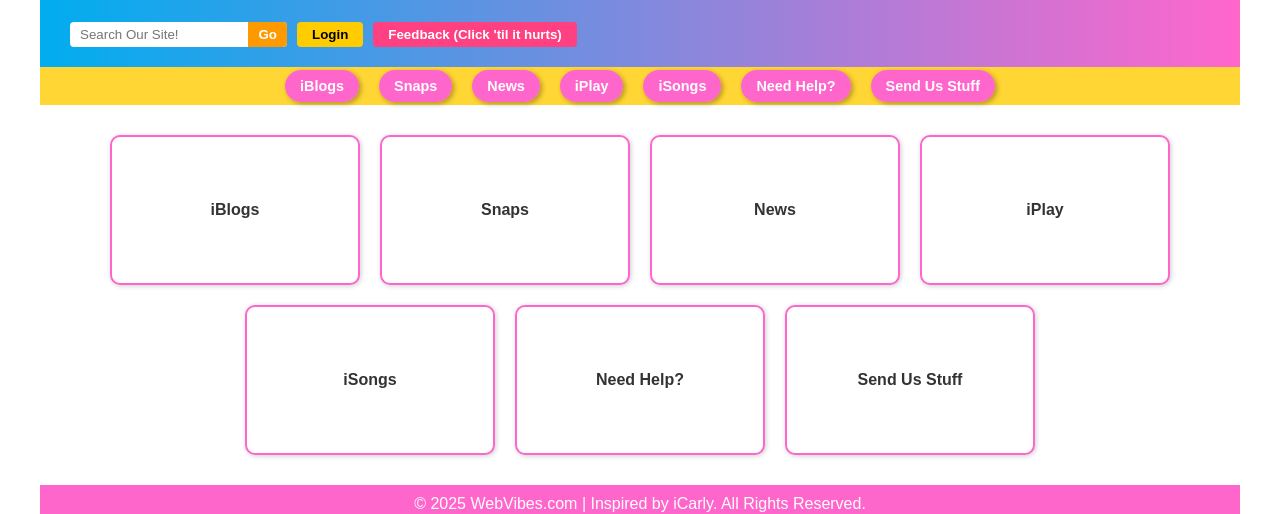
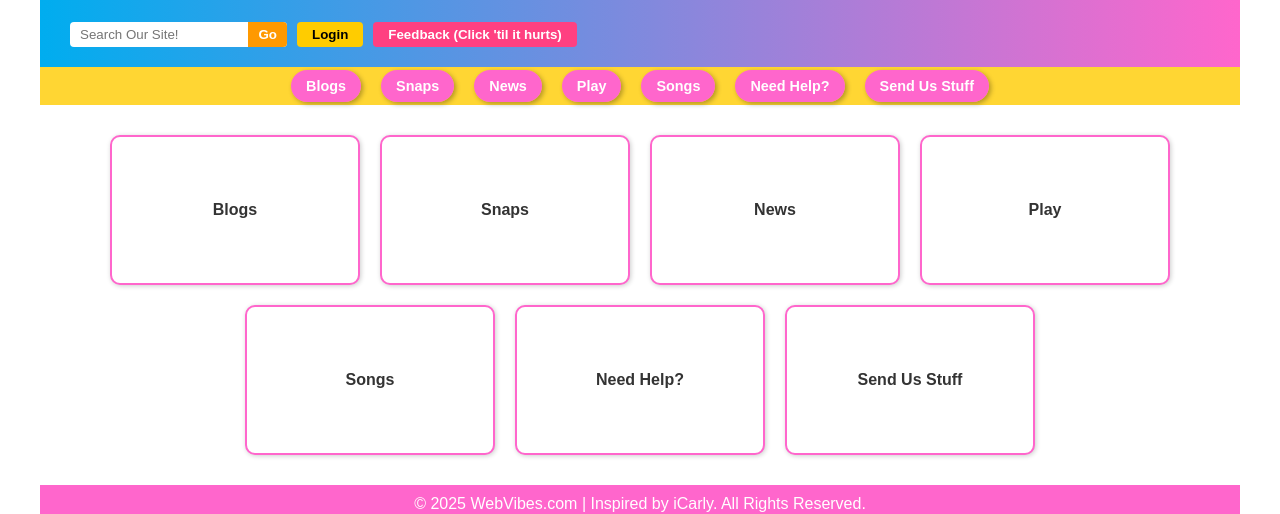
Before and after one commit to SultanRay2011/webshow, a plain HTML site: page index.html in a window 1280 px wide. Shown: the part 153-667 px from the top of the page. Drawn offline with Linux system fonts and the light colour scheme.

Commit message:
Update index.html

```diff
--- a/index.html
+++ b/index.html
@@ -4,7 +4,7 @@
   <meta charset="UTF-8" />
   <meta name="description" content="WebVibes.com - Inspired by iCarly" />
   <meta name="viewport" content="width=device-width, initial-scale=1.0" />
-  <title>WebVibes.com - iCarly-Inspired Layout</title>
+  <title>WebVibes.com - Bubbly Layout</title>
   <style>
     /* RESET */
     * {
@@ -209,7 +209,7 @@
     <!-- NAVIGATION BAR -->
     <div class="navbar">
       <div class="nav-item">
-        <a href="#blogs" class="nav-link">iBlogs</a>
+        <a href="#blogs" class="nav-link">Blogs</a>
       </div>
       <div class="nav-item">
         <a href="#snaps" class="nav-link">Snaps</a>
@@ -218,10 +218,10 @@
         <a href="#news" class="nav-link">News</a>
       </div>
       <div class="nav-item">
-        <a href="#video" class="nav-link">iPlay</a>
+        <a href="#play" class="nav-link">Play</a>
       </div>
       <div class="nav-item">
-        <a href="#songs" class="nav-link">iSongs</a>
+        <a href="#songs" class="nav-link">Songs</a>
       </div>
       <div class="nav-item">
         <a href="#help" class="nav-link">Need Help?</a>
@@ -233,11 +233,11 @@
 
     <!-- MAIN CONTENT (SECTION BOXES AS PLACEHOLDERS) -->
     <div class="content-sections">
-      <div class="section-box" id="blogs">iBlogs</div>
+      <div class="section-box" id="blogs">Blogs</div>
       <div class="section-box" id="snaps">Snaps</div>
       <div class="section-box" id="news">News</div>
-      <div class="section-box" id="video">iPlay</div>
-      <div class="section-box" id="songs">iSongs</div>
+      <div class="section-box" id="play">Play</div>
+      <div class="section-box" id="songs">Songs</div>
       <div class="section-box" id="help">Need Help?</div>
       <div class="section-box" id="send">Send Us Stuff</div>
     </div>
```
